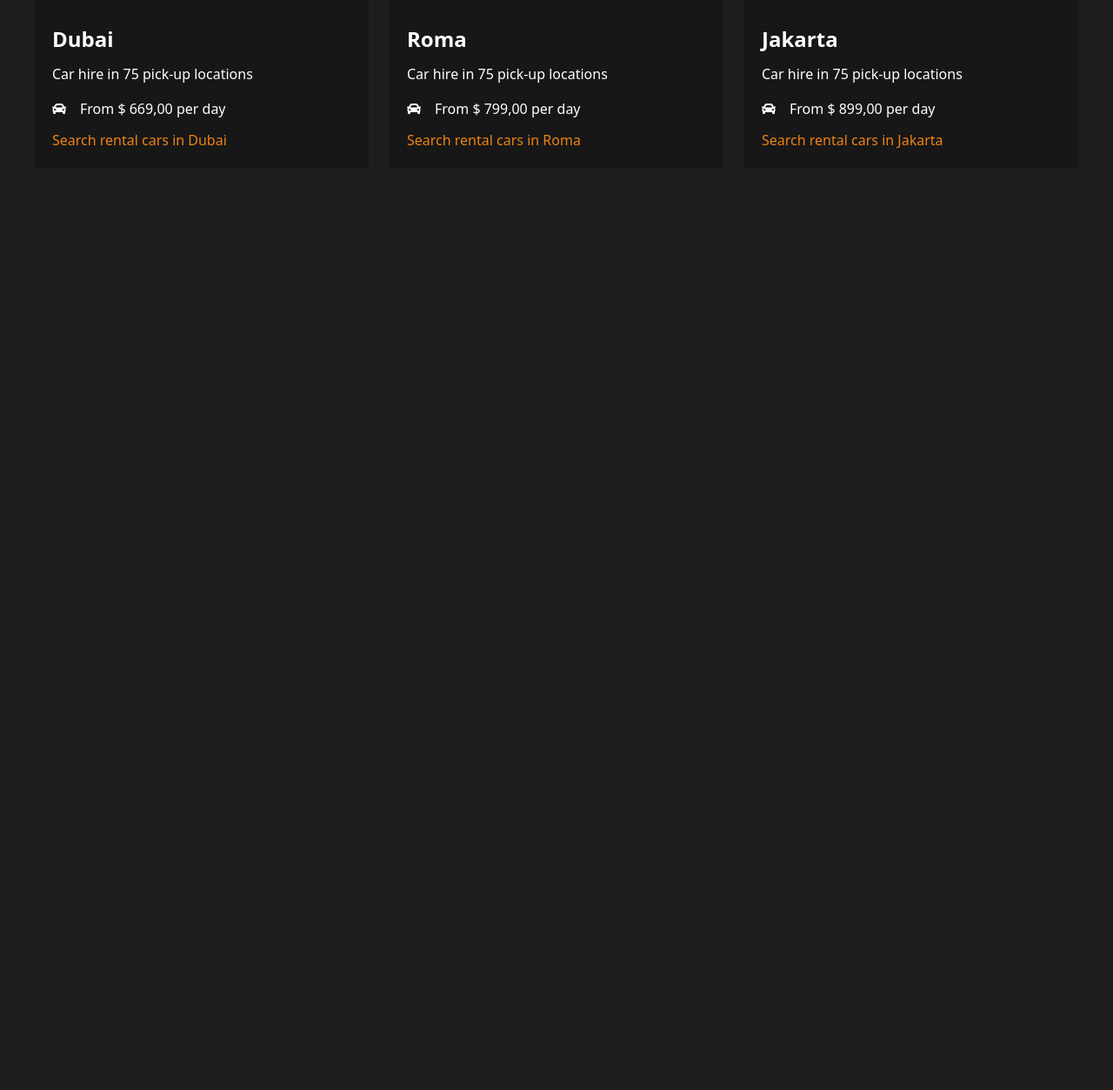
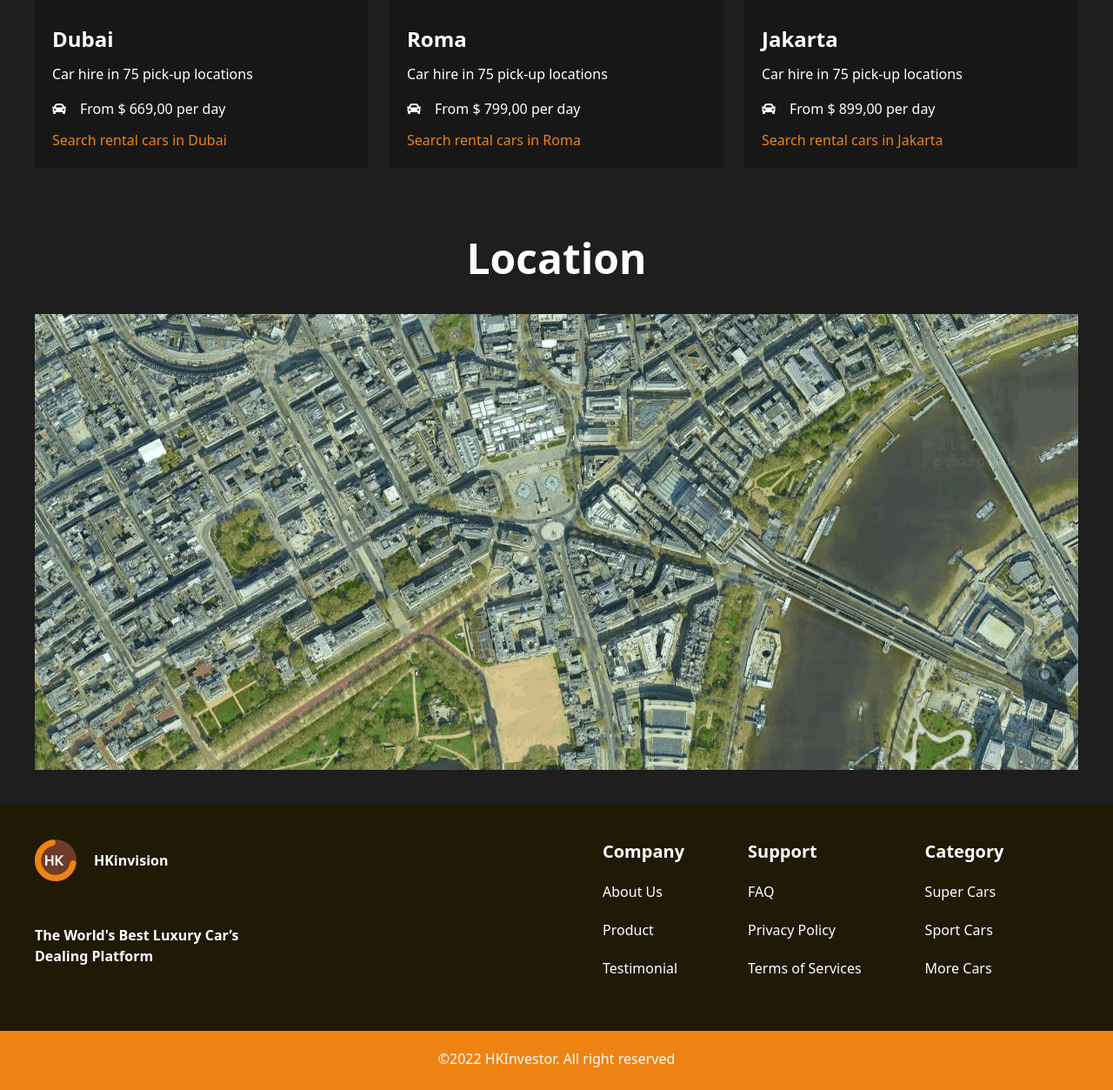
Before and after one commit to Deryjon/tailwind-practice, a website built with Vite: page index.html in a window 1280 px wide. Shown: the part 3513-4766 px from the top of the page at 87% size. Before the commit the page ends 3746 px from the top, so only its background shows below. Built offline with nearby package versions, Linux system fonts and the light colour scheme.

Commit message:
finished project

```diff
--- a/index.html
+++ b/index.html
@@ -247,6 +247,55 @@
 
 			</div>
 		</section>
+		<section class="location">
+			<div class="container mx-auto max-w-7xl p-10 text-center">
+				<h2 class="title text-white font-bold text-5xl mb-10">Location </h2>
+				<img class="mx-auto" src="src/assets/images/iframe.jpg" alt="">
+			</div>
+		</section>
+		<footer class="footer h-[309px] bg-[#1F1905]">
+			<div class="container mx-auto max-w-7xl p-10 flex gap-[418px]">
+				<div class="left">
+				<div class="top flex">
+				 	<img src="src/assets/images/main-icon.svg" alt="">
+					<h4 class="text text-white mt-3 ml-5 font-semibold">HKinvision</h4>
+				</div>
+				<p class="text text-white w-[235px] font-bold mt-[50px]">The World's Best Luxury Car’s Dealing Platform</p>
+			</div>
+			<div class="right flex gap-[73px]">
+				<ul class="company">
+					<li class="title text-xl text-white font-semibold mb-[20px]">Company</li>
+				  <li class="mb-5"><a class="font-light text-1xl text-white" href="">About Us</a></li>
+				  <li class="mb-5"><a class="font-light text-1xl text-white" href="">Product</a></li>
+				  <li class="mb-5"><a class="font-light text-1xl text-white" href="">Testimonial</a></li>
+
+				</ul>
+
+				<ul class="support">
+					<li class="title text-xl text-white font-semibold mb-[20px]">Support</li>
+				  <li class="mb-5"><a class="font-light text-1xl text-white" href="">FAQ</a></li>
+				  <li class="mb-5"><a class="font-light text-1xl text-white" href="">Privacy Policy</a></li>
+				  <li class="mb-5"><a class="font-light text-1xl text-white" href="">Terms of Services</a></li>
+
+				</ul>
+				<ul class="category">
+					<li class="title text-xl text-white font-semibold mb-[20px]">Category</li>
+				  <li class="mb-5"><a class="font-light text-1xl text-white" href="">Super Cars</a></li>
+				  <li class="mb-5"><a class="font-light text-1xl text-white" href="">Sport Cars</a></li>
+				  <li class="mb-5"><a class="font-light text-1xl text-white" href="">More Cars</a></li>
+
+				</ul>
+
+
+			</div>
+
+
+
+			</div>
+			<div class="h-[68px] bg-brand">
+				<div class="copyright text-white text-center p-[20px]">©2022 HKInvestor. All right reserved</div>
+			</div>
+		</footer>
     <script type="module" src="/main.js"></script>
   </body>
 </html>
```
Also changed, not shown: src/assets/images/iframe.jpg (added).
